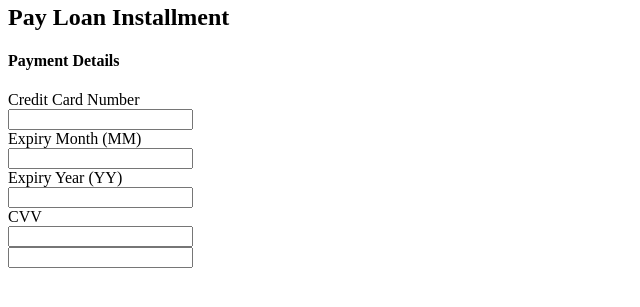
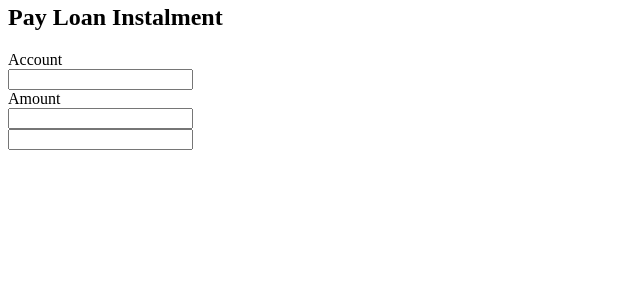
Before and after one commit to NethumL/bank, a Symfony app: template templates/instalment/pay.html.twig in a window 1280 px wide. Shown: the part 164-471 px from the top of the page, without its empty margins (0-640 px from the left). Run offline with Twig, Linux system fonts and the light colour scheme; the template is opened without the code that fills it, so the values that code supplies are empty; form fields are guessed from the names that the template uses; some libraries are stand-ins or nearby versions.

Commit message:
Properly implement `/instalment/pay`
Can now pay an instalment using an existing account

```diff
--- a/templates/instalment/pay.html.twig
+++ b/templates/instalment/pay.html.twig
@@ -1,38 +1,25 @@
 {% extends 'base.html.twig' %}
 
-{% block title %}Hello InstalmentController!{% endblock %}
+{% block title %}Pay loan instalment{% endblock %}
 
 {% block body %}
     <div class="row justify-content-md-center">
-        <h2>Pay Loan Installment</h2>
+        <h2>Pay Loan Instalment</h2>
         <div class="card w-50">
             <div class="card-body">
                 {{ form_start(form, {'attr': {'class': 'needs-validation'}}) }}
                     <div class="row mb-3">
-                        <h4>Payment Details</h4>
-                        {{ form_label(form.creditCardNumber, 'Credit Card Number', {'label_attr': {'class': 'col-sm-3 col-form-label'}}) }}
+                        {{ form_label(form.from, 'Account', {'label_attr': {'class': 'col-sm-3 col-form-label'}}) }}
                         <div class="col-sm-9">
-                            {{ form_errors(form.creditCardNumber) }}
-                            {{ form_widget(form.creditCardNumber) }}
+                            {{ form_errors(form.from) }}
+                            {{ form_widget(form.from) }}
                         </div>
                     </div>
                     <div class="row mb-3">
-                        {{ form_label(form.expiryMonth, 'Expiry Month (MM)', {'label_attr': {'class': 'col-sm-3 col-form-label'}}) }}
-                        <div class="col-sm-3">
-                            {{ form_errors(form.expiryMonth) }}
-                            {{ form_widget(form.expiryMonth) }}
-                        </div>
-                        {{ form_label(form.expiryYear, 'Expiry Year (YY)', {'label_attr': {'class': 'col-sm-3 col-form-label'}}) }}
-                        <div class="col-sm-3">
-                            {{ form_errors(form.expiryYear) }}
-                            {{ form_widget(form.expiryYear) }}
-                        </div>
-                    </div>
-                    <div class="row mb-3">
-                        {{ form_label(form.cvv, 'CVV', {'label_attr': {'class': 'col-sm-3 col-form-label'}}) }}
-                        <div class="col-sm-3">
-                            {{ form_errors(form.cvv) }}
-                            {{ form_widget(form.cvv) }}
+                        {{ form_label(form.amount, null, {'label_attr': {'class': 'col-sm-3 col-form-label'}}) }}
+                        <div class="col-sm-9">
+                            {{ form_errors(form.amount) }}
+                            {{ form_widget(form.amount) }}
                         </div>
                     </div>
                     <div class="mt-4">
```
Also changed, not shown: src/Controller/InstalmentController.php (+52 -5 lines), src/Form/InstalmentPaymentType.php (+13 -8 lines).
